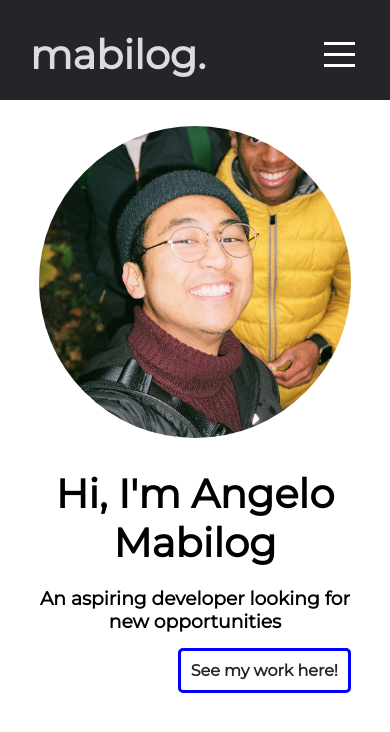
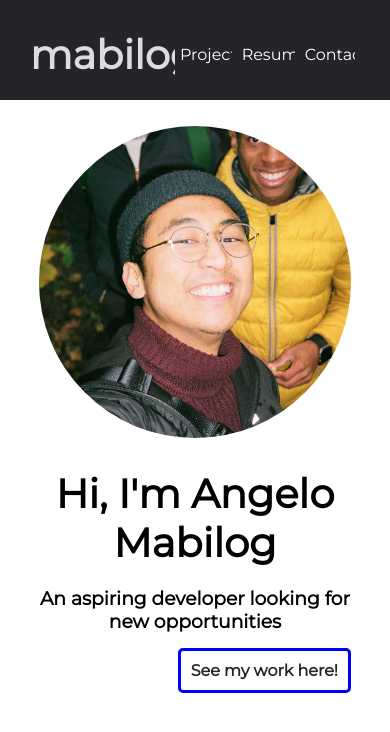
Before and after one commit to mabilog/website, a React (Create React App) app: page / in a window 390 px wide. Shown: the top 732 px of the page. Built offline with nearby package versions, Linux system fonts and the light colour scheme.

Commit message:
alls good. contact basic done. need to implement mobile version tonight. removed the sidebar. need to add linkedIn ig and twitter icons tha directs to personal handles on respective sites.

```diff
--- a/src/App.jsx
+++ b/src/App.jsx
@@ -1,22 +1,19 @@
-import React, { useState } from 'react'
+import React from 'react'
 
 import Navbar from './components/Navbar.jsx';
 import Home from './components/Home.jsx';
 import Resume from './components/Resume.jsx';
 import Projects from './components/Projects.jsx';
 import Contact from './components/Contact.jsx';
-import Sidebar from './components/Sidebar.jsx';
 
 import './App.scss';
 
 function App() {
-  const [menuOpen, setMenuOpen] = useState(false);
 
   return (
     <div className="app">
-      <Navbar menuOpen={menuOpen} setMenuOpen={setMenuOpen}/>
-      <Sidebar menuOpen={menuOpen} setMenuOpen={setMenuOpen}/>
-      <div className={"sections " + (menuOpen && "active")}>
+      <Navbar/>
+      <div className="sections">
         <Home/>
         <Projects/>
         <Resume/>
--- a/src/components/Contact.jsx
+++ b/src/components/Contact.jsx
@@ -4,7 +4,19 @@ import './contact.scss'
 const Contact = () => {
   return (
     <div className='contact' id='contact'>
-      This is the Contact Component
+      <div className="center">
+        <div className="left">
+          <img src="../../assets/Startup life-pana.png" alt="" srcset="" />
+        </div>
+        <div className="right">
+          <h2>Contact.</h2>
+          <form action="">
+            <input type="text"  placeholder="E-mail"/>
+            <textarea placeholder="Message"></textarea>
+            <button type="submit">Submit</button>
+          </form>
+        </div>
+      </div>
     </div>
   )
 }
--- a/src/components/Navbar.jsx
+++ b/src/components/Navbar.jsx
@@ -1,15 +1,10 @@
 import React from 'react'
 import './navbar.scss';
-import {Person, Mail} from '@material-ui/icons'
 
-const Navbar = ({ menuOpen, setMenuOpen }) => {
-
-  const handleClick = () => {
-    setMenuOpen(!menuOpen)
-  }
+const Navbar = () => {
 
   return (
-    <div className={"navbar " + (menuOpen && "active")}>
+    <div className="navbar">
       <div className="wrapper">
         <div className="left">
           <a href='#home' className='logo'>mabilog.</a>
@@ -18,18 +13,9 @@ const Navbar = ({ menuOpen, setMenuOpen }) => {
           </div>
         </div>
         <div className="right">
-          <div className="personal__info">
-            <Person className='icon icon__person pInfo'/>
-            <span id="pInfo">(514)638-7661</span>
-            <Mail className='icon icon__mail pInfo'/>
-            <span id="pInfo">g.angelo.m@gmail.com</span>
-          </div>
-          <div className="hamburger" onClick={handleClick}>
-            <span className="line1"></span>
-            <span className="line2"></span>
-            <span className="line3"></span>
-
-          </div>
+              <a href="#projects"  className="sidebar__link" >Projects</a>
+              <a href="#resume" className="sidebar__link" >Resume</a>
+              <a href="#contact"  className="sidebar__link" >Contact</a>
         </div>
       </div>
     </div>
--- a/src/components/contact.scss
+++ b/src/components/contact.scss
@@ -1,3 +1,78 @@
 .contact {
-  background-color: lightseagreen;
+  background-color: white;
+  display: flex;
+  align-items: center;
+  justify-content: center;
+  .center{
+    display: flex;
+    justify-content: center;
+    align-items: center;
+
+    .left{
+      img{
+        height: 100%;
+        width: 500px;
+      }
+    }
+
+    .right{
+      display: flex;
+      flex-direction: column;
+      font-weight: 700;
+      font-size: 28px;
+      color: #FFC100;
+      font-family: inherit;
+
+      form{
+        display: flex;
+        flex-direction: column;
+        align-items: center;
+        justify-content: center;
+
+        input{
+          width: 300px;
+          height: 30px;
+          font-size: 14px;
+          margin: 5px;
+          padding: 10px;
+          font-weight: 500;
+          border:none;
+          border-radius: 3px;
+          background-color: whitesmoke;
+        }
+
+        textarea{
+          margin: 5px;
+          padding: 10px;
+          width: 300px;
+          height: 200px;
+          font-size: 16px;
+          border: none;
+          resize: none;
+          border-radius: 3px;
+          background-color: whitesmoke;
+
+        }
+
+        button{
+          width: 150px;
+          // height: 30px;
+          color: crimson;
+          background-color: white ;
+          border: 3px crimson solid;
+          border-radius: 5px;
+          transition: .5s ease;
+          padding: 10px;
+          font-size: 16px;
+          font-weight: 700;
+          &:hover{
+            background-color: crimson;
+            color: white;
+            border: 3px white solid;
+          }
+        }
+
+      }
+    }
+   }
 }
--- a/src/components/home.scss
+++ b/src/components/home.scss
@@ -44,7 +44,7 @@
       border-radius: 5px;
       color: $mainColor;
       font-weight: 700;
-      padding:10px;
+      padding: 10px;
       transition: .5s ease;
       &:hover{
         background-color: blue;
@@ -57,8 +57,6 @@
 @media screen and (max-width: 1226px){
   .home{
     .center{
-      // height: 100%;
-      // width: 600px;
       .center__right{
         min-height: 380px;
       }
--- a/src/components/navbar.scss
+++ b/src/components/navbar.scss
@@ -30,47 +30,13 @@
 
     .right {
       display: flex;
+      align-items: center;
+      justify-content: space-between;
 
-      .hamburger {
-        display: flex;
-        width: 31px;
-        height: 25px;
-        flex-direction: column;
-        justify-content: space-between;
-        align-items: center;
-        cursor: pointer;
+      a{
+        color: white;
+        text-decoration: none;
         margin: 5px;
-        span{
-          width: 100%;
-          height: 3px;
-          background-color: #fff;
-          transform-origin: left;
-          transition: all .75s ease;
-
-          .line3{
-            display: flex;
-
-          }
-        }
-        // .scroll-links{
-        //   align-items: center;
-        //   justify-content: space-between;
-        //   text-decoration: none;
-        //   color: inherit;
-        //   padding: 10px;
-        // }
-      }
-      .personal__info{
-        display: flex;
-        justify-content: center;
-        align-items: center;
-        font-size: 14px;
-        font-weight: 700;
-        padding-right: 30px;
-
-        .pInfo{
-          padding: 5px;
-        }
       }
     }
   }
```
Also changed, not shown: public/assets/Startup life-pana.png (added), public/assets/Startup life-pana.svg (added).
